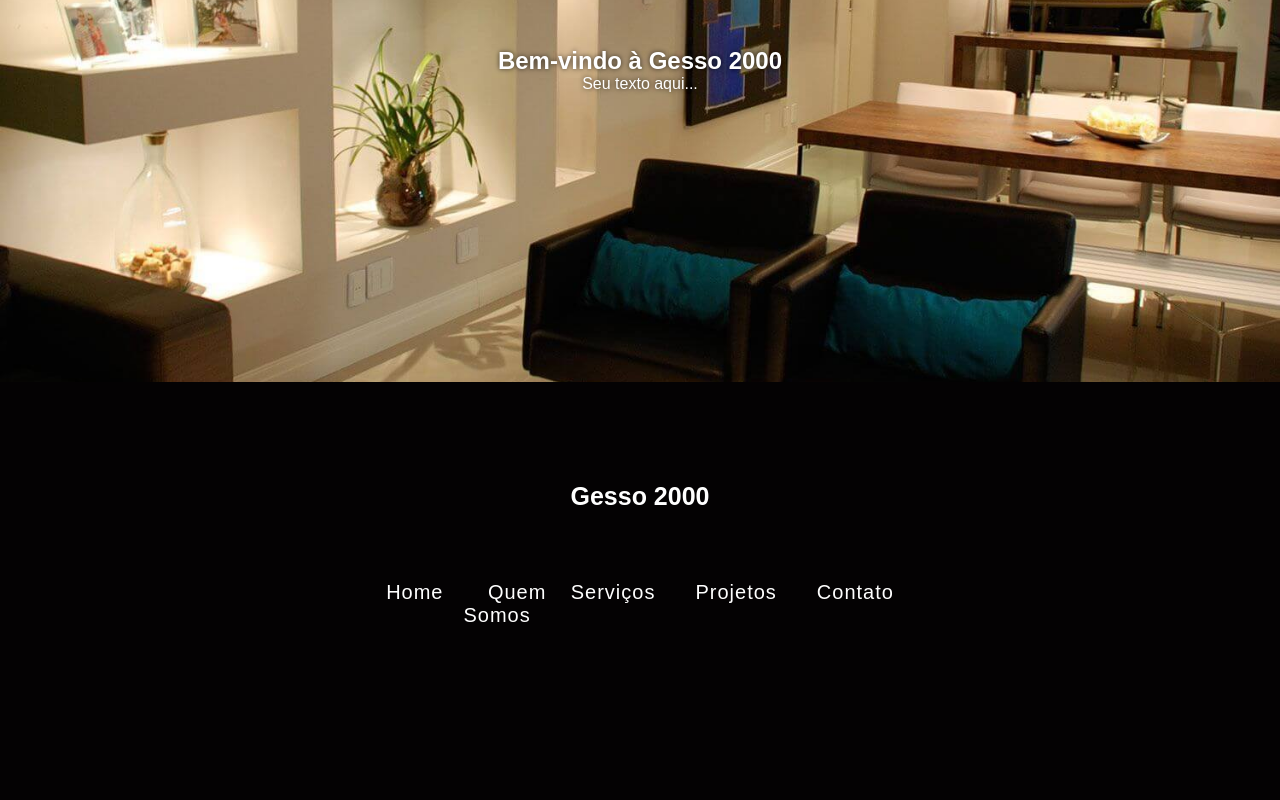
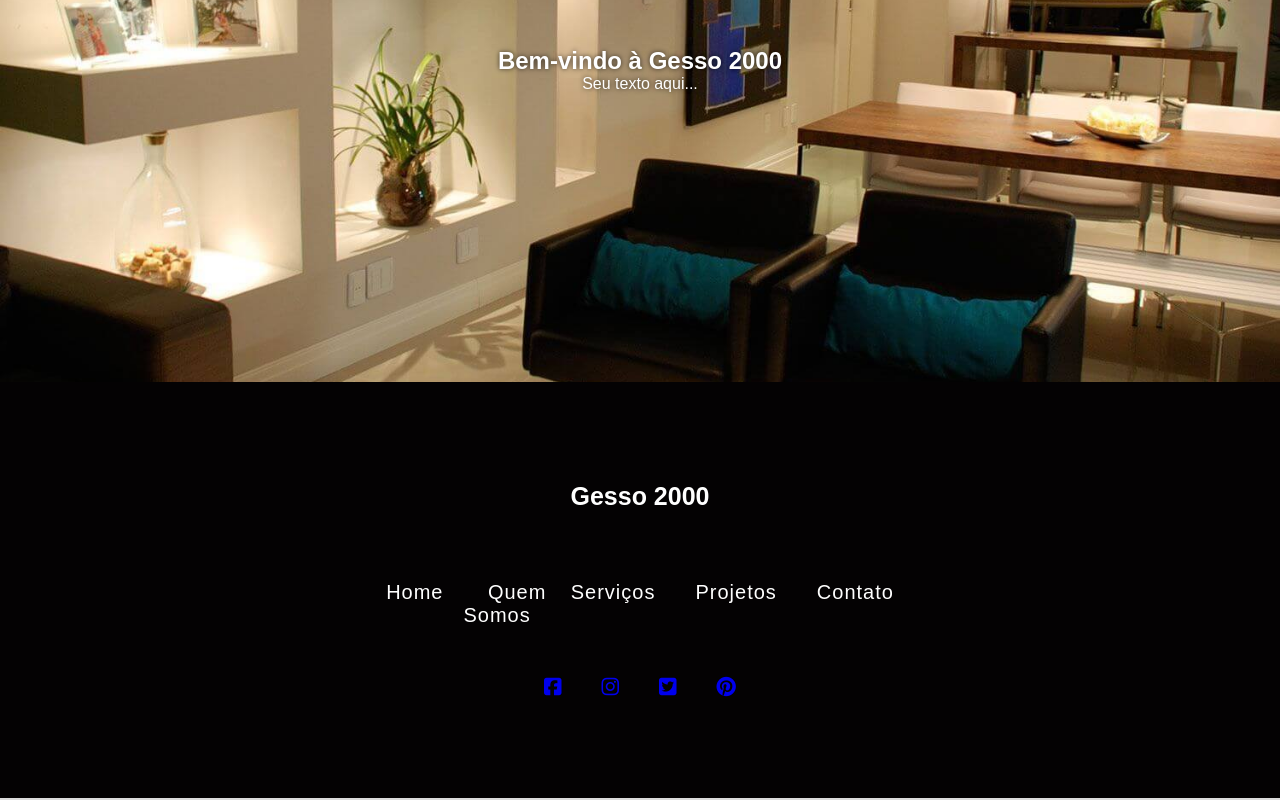
Before and after one commit to michaelpiccagli/gesso-2000, a Next.js app: page / in a window 1280 px wide. Shown: the part 368-1168 px from the top of the page. Built offline with nearby package versions, Linux system fonts and the light colour scheme.

Commit message:
font awesome

```diff
--- a/src/app/layout.tsx
+++ b/src/app/layout.tsx
@@ -1,6 +1,8 @@
 import '../styles/reset.css'
 import '../styles/globals.css'
 import '../styles/variables.css'
+import '../lib/fontawesome.ts'
+import '@fortawesome/fontawesome-free/css/all.min.css';
 import Header from '../components/Header'
 import Footer from '../components/Footer'
 
--- /dev/null
+++ b/src/lib/fontawesome.ts
@@ -0,0 +1,5 @@
+import { config } from '@fortawesome/fontawesome-svg-core'
+import '@fortawesome/fontawesome-svg-core/styles.css'
+
+// Evita que o Next.js injete o CSS automaticamente
+config.autoAddCss = false
--- a/src/styles/globals.css
+++ b/src/styles/globals.css
@@ -1,5 +1,6 @@
 @import url("https://fonts.googleapis.com/css2?family=Poppins:wght@100;200;400;600;700&display=swap");
 @import url("https://fonts.googleapis.com/css2?family=Raleway:wght@400;500;600;700&display=swap");
+/* @import '@fortawesome/fontawesome-free/css/all.min.css'; */
 
 html {
   color: var(--white-color);
```
Also changed, not shown: package.json (+9 -4 lines), 1 other file (tests, documents, lock files or other folders).
